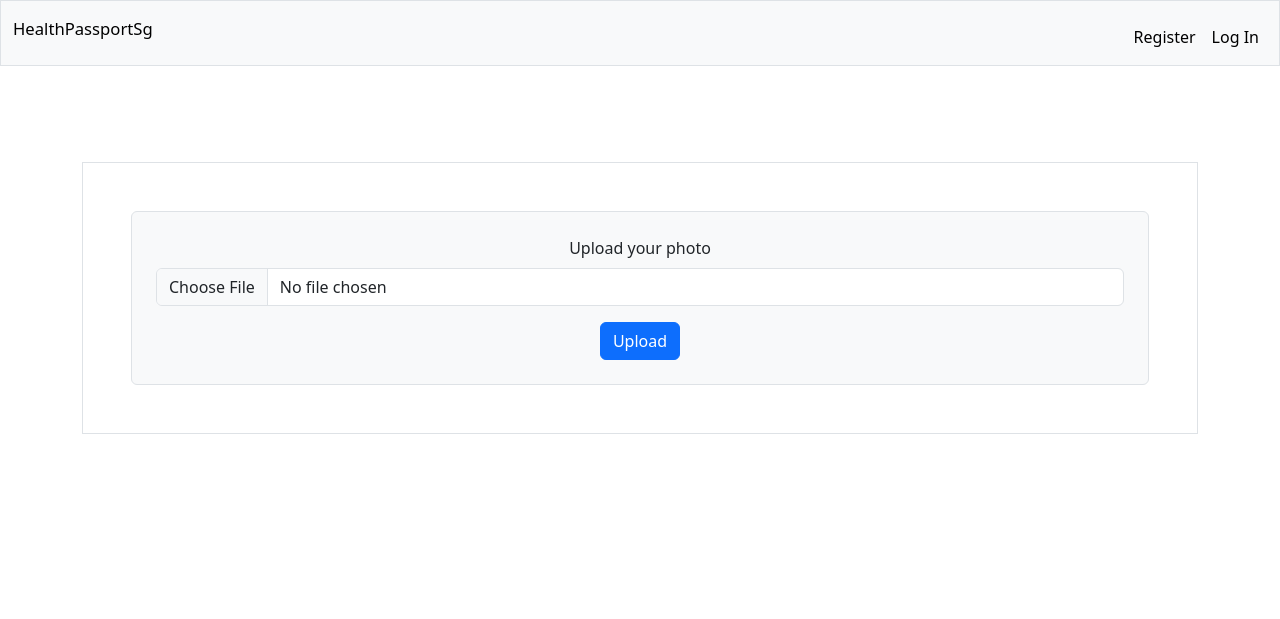
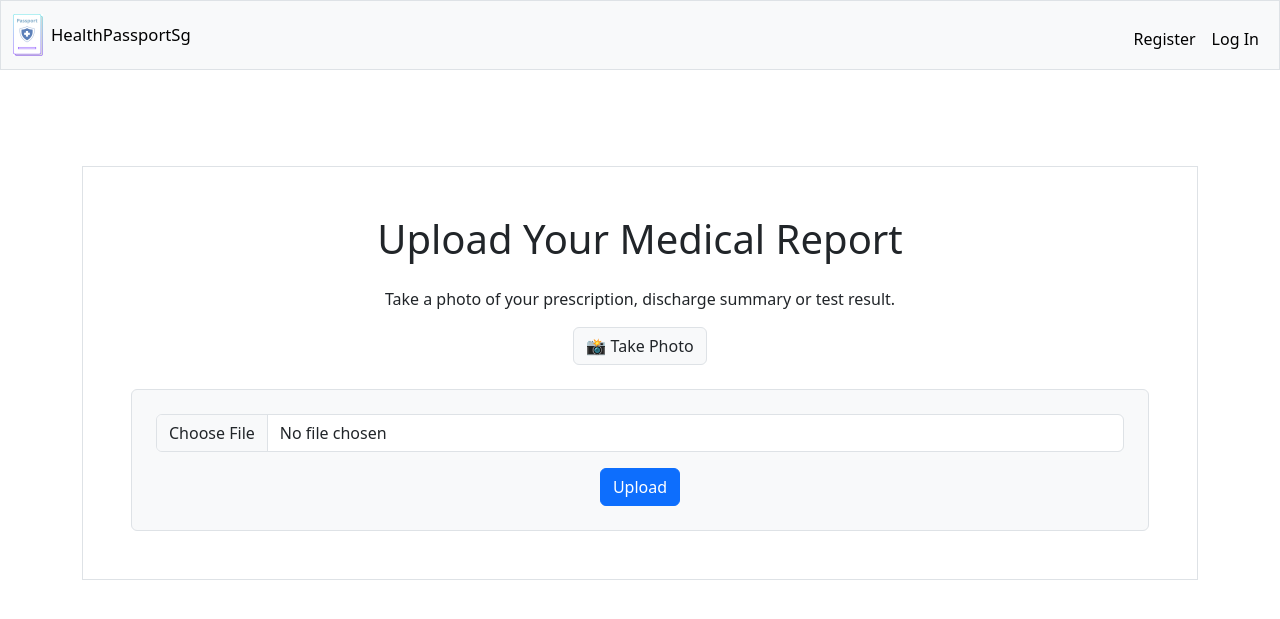
Before and after one commit to yashmOS/healthpassportsg-app, a Flask app: page /upload in a window 1280 px wide. Shown: the top 619 px of the page. Run offline with Flask 3, Linux system fonts and the light colour scheme.

Commit message:
Updated with logo, updated front page and upload page

```diff
--- a/templates/layout.html
+++ b/templates/layout.html
@@ -20,7 +20,12 @@
     <body>
         <nav class="bg-light border navbar navbar-expand-md navbar-light">
             <div class="container-fluid">
-                <a class="navbar-brand" href="/"><h1>HealthPassportSg</h1></a>
+                <a class="navbar-brand" href="/">
+                    <div class="d-flex align-items-center">
+                        <img src="static/image/logo.png" class="img-fluid me-2" alt="Logo" style="width:30px; height:auto">
+                        <h1 class="mb-0">HealthPassportSg</h1>
+                    </div>
+                </a>
                 <button class="navbar-toggler" data-bs-target="#navbar" data-bs-toggle="collapse" type="button">
                     <span class="navbar-toggler-icon"></span>
                 </button>
--- a/templates/upload.html
+++ b/templates/upload.html
@@ -2,18 +2,23 @@
 
 {% block main %}
 
+    <!-- Upload function -->
     <div class="container p-5 my-5 border">
+        <h1 class="mb-4">Upload Your Medical Report</h1>
+        <p>Take a photo of your prescription, discharge summary or test result.</p>
+        <button class="btn border mb-4 rounded bg-light">📸 Take Photo</button>
         <form method="POST" enctype="multipart/form-data" class="p-4 border rounded bg-light">
-        <div class="mb-3">
-            <label for="formFile" class="form-label">Upload your photo</label>
-            <input class="form-control" type="file" id="formFile" name="photo" accept="image/*">
-        </div>
-        <button type="submit" class="btn btn-primary">Upload</button>
+            <div class="mb-3">
+                <!-- <label for="formFile" class="form-label">Upload your photo</label> -->
+                <input class="form-control" type="file" id="formFile" name="photo" accept="image/*">
+            </div>
+            <button type="submit" class="btn btn-primary">Upload</button>
         </form>
+
         {% if photo_url %}
             <div class="mt-4">
                 <h2>Uploaded Photo</h2>
-                <img src="{{ photo_url }}" alt="Uploaded Photo" class="img-fluid w-50">
+                <img src="{{ photo_url }}" alt="Uploaded Photo" class="img-fluid">
             </div>
         {% endif %}
     </div>
```
Also changed, not shown: templates/index.html (+17 -1 lines), static/image/logo.png (added).
